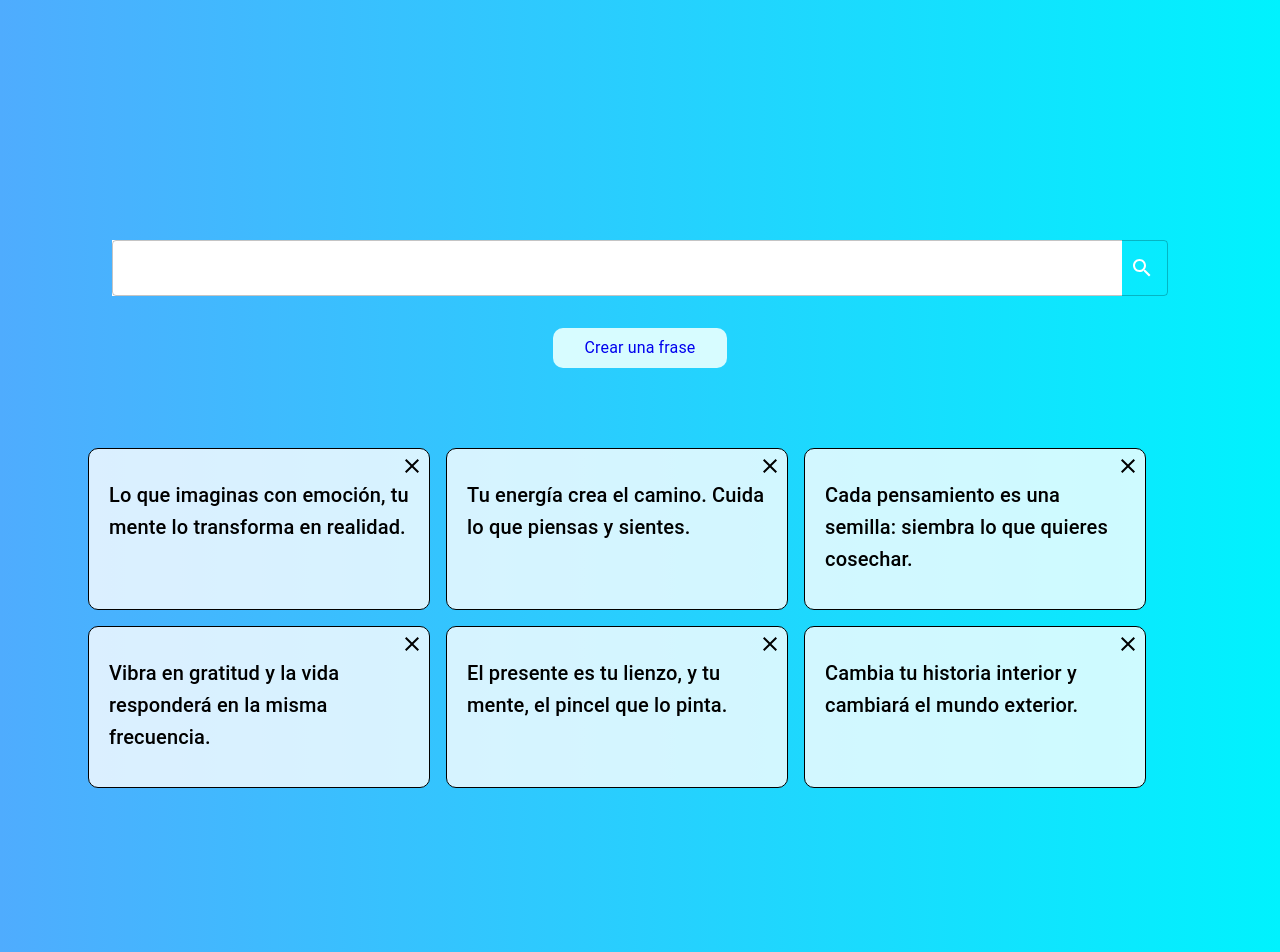
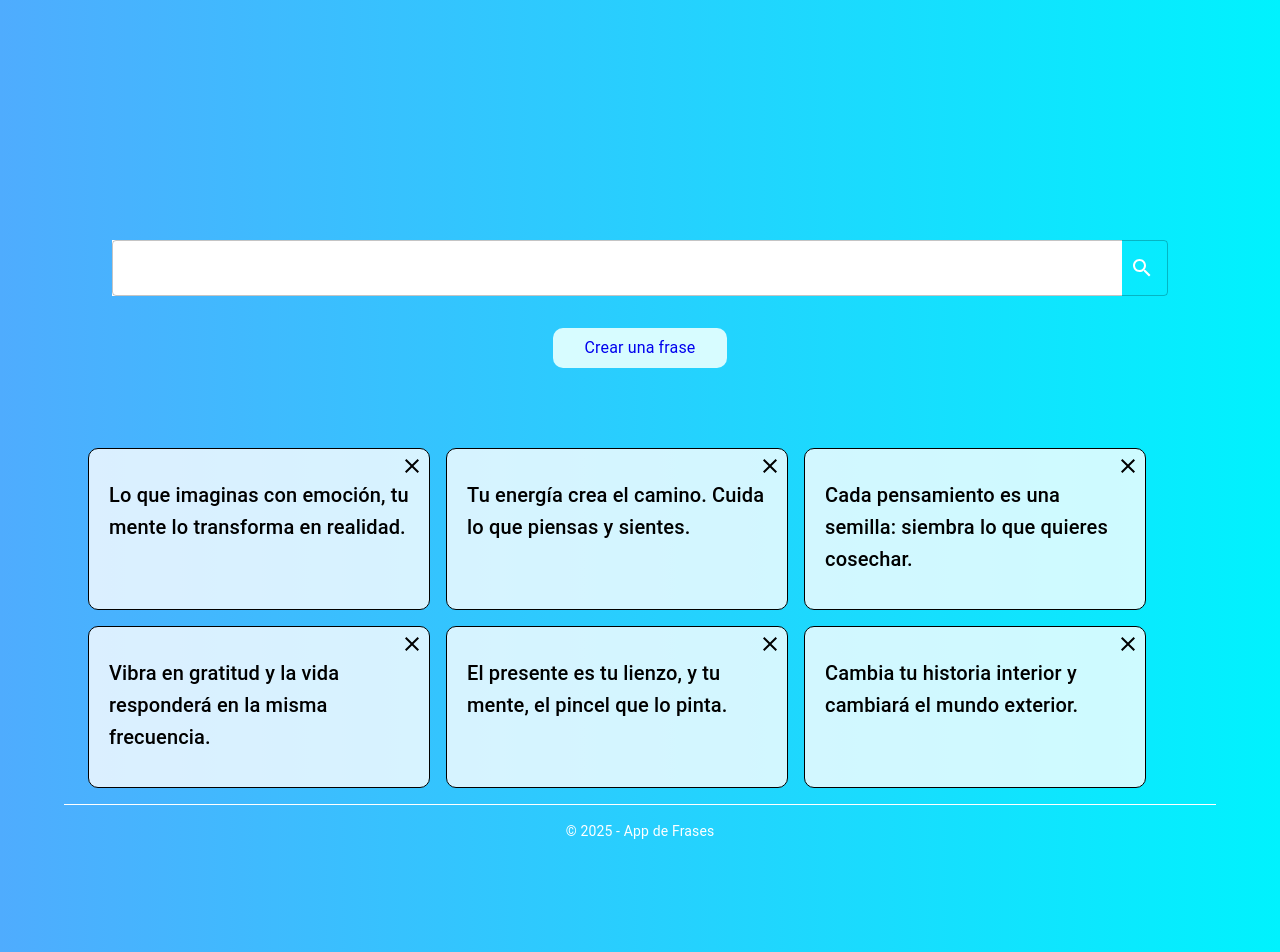
Before and after one commit to PicassoOctavio/PhrasesApp, a React (Vite) app in the folder phrases-app/: page / in a window 1280 px wide. Shown: the top 952 px of the page. Built offline with nearby package versions, Linux system fonts and the light colour scheme.

Commit message:
Update App.tsx

```diff
--- a/phrases-app/src/App.tsx
+++ b/phrases-app/src/App.tsx
@@ -1,10 +1,13 @@
 import { Container } from "@mui/material";
 import { AppRouter } from "./router/Router";
+import { Footer } from "./components/Footer/Footer";
 
 export const App = () => {
   return (
     <Container className="app-contianer">
       <AppRouter />
+
+      <Footer />
     </Container>
   );
 };
```
